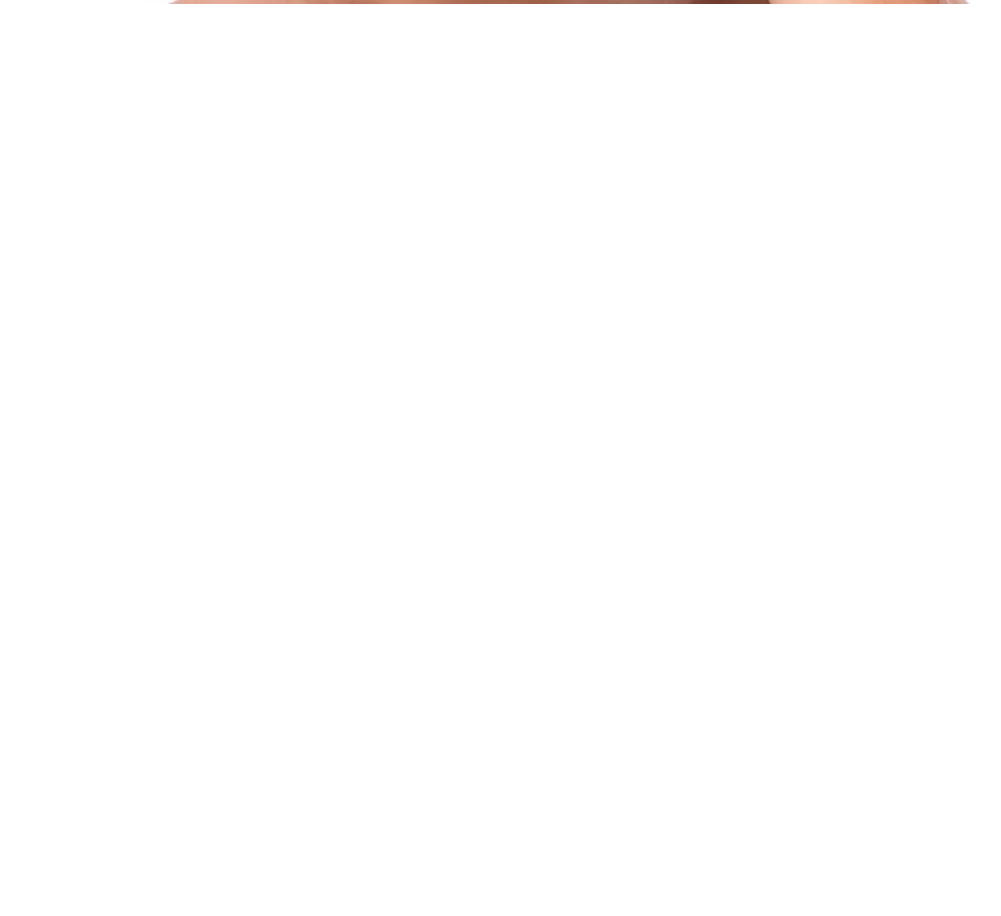
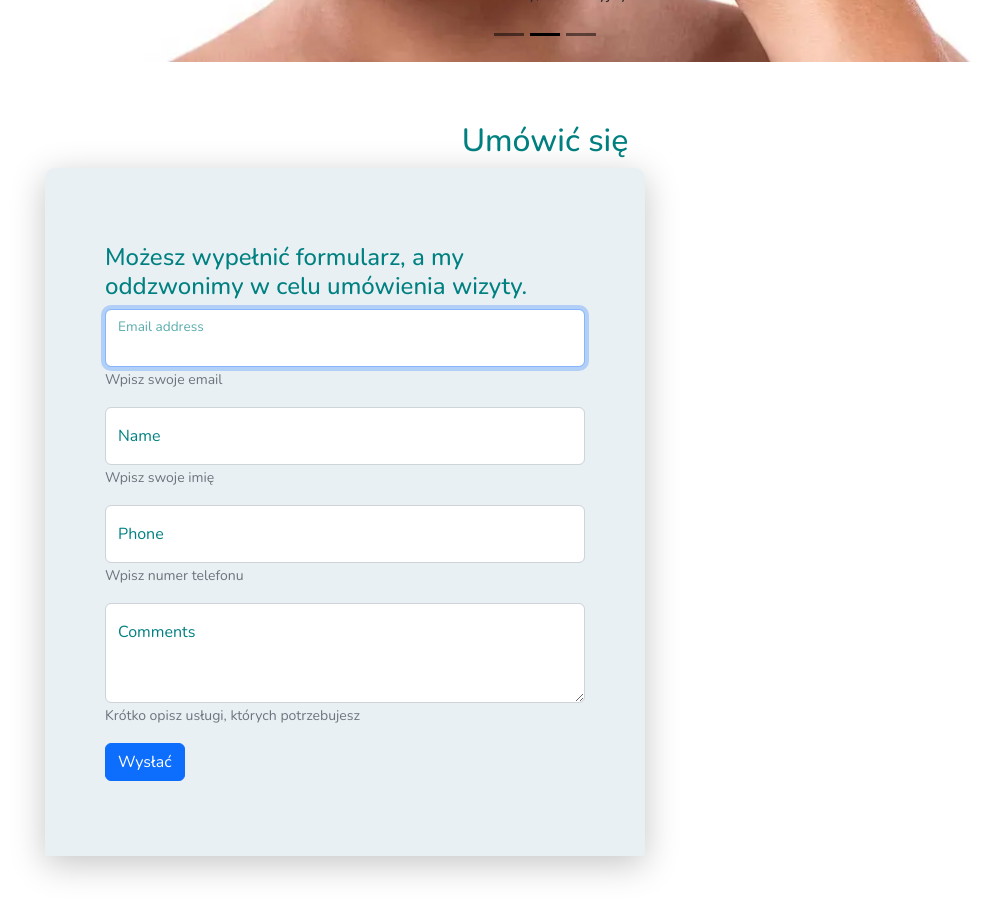
Before and after one commit to TumorinGerman/beauty_salon_react_reduxToolKit, a React (Create React App) app: page / in a window 1280 px wide. Shown: the part 1520-2436 px from the top of the page, without its empty margins (95-1096 px from the left). Before the commit the page ends 1584 px from the top, so only its background shows below. Built offline with nearby package versions, Linux system fonts and the light colour scheme; no server answers.

Commit message:
Form for order services and saving this information on Backand

```diff
--- a/src/components/CreateNewClient.jsx
+++ b/src/components/CreateNewClient.jsx
@@ -70,7 +70,6 @@
   };
 
   const handleChange = (e) => {
-    console.table(errors);
     const nameOfProperties = e.target.id;
     const userInfoUpdate = {
       ...values.userInfo,
--- /dev/null
+++ b/src/components/OrderForm.jsx
@@ -0,0 +1,133 @@
+import React, { useState, useRef, useEffect } from "react";
+import { FloatingLabel, Form, Button } from "react-bootstrap";
+import addDocToCollectionOrder from "../services/firebase/utils/addDocToCollectionOrder";
+
+const OrderForm = () => {
+  const [errors, setErrors] = useState({});
+  const [values, setValues] = useState({
+    email: "",
+    firstName: "",
+    phoneNumber: "",
+    additional: "",
+  });
+
+  const { email, firstName, phoneNumber, additional } = values;
+
+  const validationForm = () => {
+    const newErrors = {};
+    if (!email) newErrors.email = "Please provide a valid Email.";
+    if (!firstName) newErrors.firstName = "Please provide your Name.";
+    if (!phoneNumber)
+      newErrors.phoneNumber = "Please provide a valid phone number.";
+    return newErrors;
+  };
+
+  const submitHandle = async (e) => {
+    e.preventDefault();
+    console.table(errors);
+    const formErrors = validationForm();
+    if (Object.keys(formErrors).length > 0) {
+      setErrors(formErrors);
+      e.stopPropagation();
+    } else {
+      const addingResult = await addDocToCollectionOrder(values);
+      addingResult
+        ? console.log("information saved")
+        : alert("Wiadomość nie została wysłana");
+      //Надо сделать верификацию Емаил, сообщение об отправке (модальное)
+    }
+  };
+
+  const handleChange = (e) => {
+    const nameOfProperties = e.target.id;
+    const userInfoUpdate = {
+      ...values,
+      [nameOfProperties]: e.target.value,
+    };
+    setValues(userInfoUpdate);
+    if (!!errors[nameOfProperties])
+      setErrors({
+        ...errors,
+        [nameOfProperties]: null,
+      });
+  };
+
+  const inputEmail = useRef(null);
+  useEffect(() => {
+    inputEmail.current.focus();
+  }, []);
+
+  return (
+    <div className="order_form">
+      <h4>
+        Możesz wypełnić formularz, a my oddzwonimy w celu umówienia wizyty.
+      </h4>
+      <FloatingLabel controlId="email" label="Email address" className="mb-3">
+        <Form.Control
+          type="email"
+          placeholder="name@example.com"
+          required
+          isInvalid={!!errors.email}
+          value={email}
+          ref={inputEmail}
+          onChange={handleChange}
+        />
+        <Form.Text id="email" muted>
+          Wpisz swoje email
+        </Form.Text>
+        <Form.Control.Feedback type="invalid">
+          {errors.email}
+        </Form.Control.Feedback>
+      </FloatingLabel>
+      <FloatingLabel controlId="firstName" label="Name" className="mb-3">
+        <Form.Control
+          type="input"
+          placeholder="Name"
+          required
+          isInvalid={!!errors.firstName}
+          value={firstName}
+          onChange={handleChange}
+        />
+        <Form.Text id="name" muted>
+          Wpisz swoje imię
+        </Form.Text>
+        <Form.Control.Feedback type="invalid">
+          {errors.firstName}
+        </Form.Control.Feedback>
+      </FloatingLabel>
+      <FloatingLabel controlId="phoneNumber" label="Phone" className="mb-3">
+        <Form.Control
+          type="input"
+          placeholder="Phone"
+          required
+          isInvalid={!!errors.phoneNumber}
+          value={phoneNumber}
+          onChange={handleChange}
+        />
+        <Form.Text id="phone" muted>
+          Wpisz numer telefonu
+        </Form.Text>
+        <Form.Control.Feedback type="invalid">
+          {errors.phoneNumber}
+        </Form.Control.Feedback>
+      </FloatingLabel>
+      <FloatingLabel controlId="additional" label="Comments" className="mb-3">
+        <Form.Control
+          as="textarea"
+          placeholder="Leave a comment here"
+          style={{ height: "100px" }}
+          value={additional}
+          onChange={handleChange}
+        />
+        <Form.Text id="phone" muted>
+          Krótko opisz usługi, których potrzebujesz
+        </Form.Text>
+      </FloatingLabel>
+      <Button variant="primary" type="submit" onClick={submitHandle}>
+        Wysłać
+      </Button>
+    </div>
+  );
+};
+
+export default OrderForm;
--- a/src/pages/Home.jsx
+++ b/src/pages/Home.jsx
@@ -1,5 +1,7 @@
 import React from "react";
+import { Link } from "react-router-dom";
 import Carousel from "../components/Carousel";
+import OrderForm from "../components/OrderForm";
 
 const Home = () => {
   return (
@@ -20,8 +22,18 @@
       </section>
       <section className="our_service">
         <div className="container">
-          <h2 align="center">Nasze Usługi</h2>
+          <Link to="/services">
+            <h2>Nasze Usługi</h2>
+          </Link>
           <Carousel />
+        </div>
+      </section>
+      <section className="order">
+        <div className="container">
+          <Link to="/">
+            <h2>Umówić się</h2>
+          </Link>
+          <OrderForm />
         </div>
       </section>
     </div>
--- a/src/scss/components/_header.scss
+++ b/src/scss/components/_header.scss
@@ -9,10 +9,11 @@
 
   &_top {
     display: flex;
+    flex-wrap: wrap;
     align-items: center;
     justify-content: space-between;
 
-    @media (max-width: 1024px) {
+    @media (max-width: 600px) {
       flex-direction: column;
     }
     .text-box {
--- a/src/scss/components/_main.scss
+++ b/src/scss/components/_main.scss
@@ -4,6 +4,11 @@
   color: $green-text;
   section {
     margin-bottom: 60px;
+  }
+  a {
+    text-decoration: none;
+    text-align: center;
+    color: $green-text;
   }
 
   .banner_top {
@@ -59,4 +64,13 @@
       color: $black;
     }
   }
+
+  .order_form {
+    max-width: 600px;
+    border-radius: 10px 10px 0 0;
+    background-color: #e9f0f4;
+    box-shadow: 0 8px 35px 0 rgb(0 0 0 / 23%);
+    padding: 75px 60px;
+    position: relative;
+  }
 }
--- /dev/null
+++ b/src/services/firebase/utils/addDocToCollectionOrder.js
@@ -0,0 +1,13 @@
+import { db } from "../firebase_config";
+import { collection, addDoc } from "firebase/firestore/lite";
+
+const addDocToCollectionOrder = async (userInfo) => {
+  try {
+    const docRef = await addDoc(collection(db, "orders"), userInfo);
+    return docRef.id;
+  } catch (e) {
+    console.error("Error adding document: ", e);
+  }
+};
+
+export default addDocToCollectionOrder;
```
